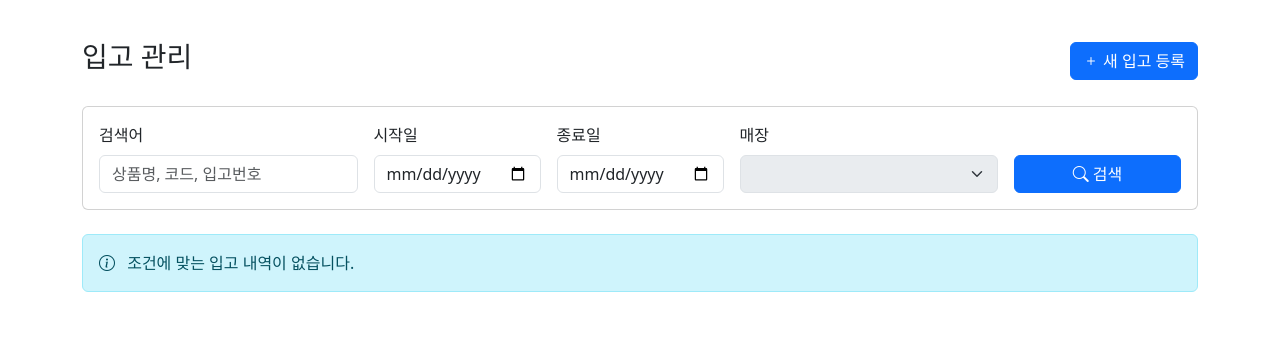
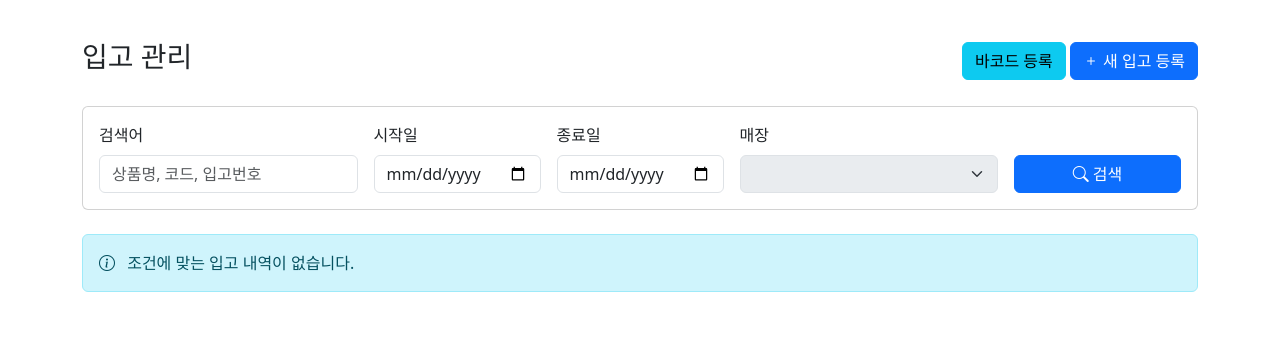
Before and after one commit to colacan01/salemgr, a Django app: template inventory/templates/inventory/stock_receipt_list.html in a window 1280 px wide. Shown: the part 56-420 px from the top of the page. Run offline with Django 3.2, Linux system fonts and the light colour scheme; the template is opened without the code that fills it, so the values that code supplies are empty.

Commit message:
바코드 등록 버튼 추가: 입고 관리 페이지에 바코드 등록 버튼을 추가

```diff
--- a/inventory/templates/inventory/stock_receipt_list.html
+++ b/inventory/templates/inventory/stock_receipt_list.html
@@ -7,6 +7,10 @@
 <div class="d-flex justify-content-between align-items-center mb-4">
     <h1 class="h3">입고 관리</h1>
     <div>
+        <!-- 바코드 등록 버튼 추가 -->
+        <a href="{% url 'inventory:barcode_stock_in' %}" class="btn btn-info">
+            <i class="fas fa-barcode"></i> 바코드 등록
+        </a>
         <a href="{% url 'inventory:stock_receipt_create' %}" class="btn btn-primary">
             <i class="bi bi-plus"></i> 새 입고 등록
         </a>
```
